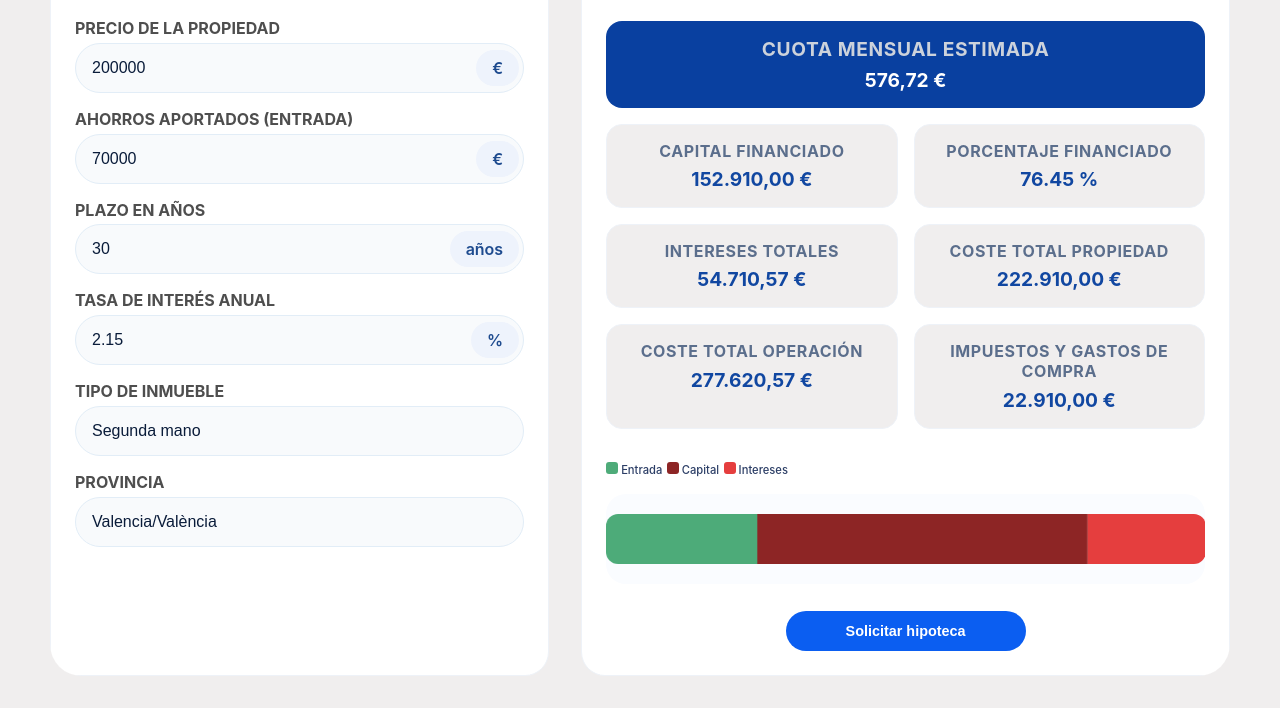
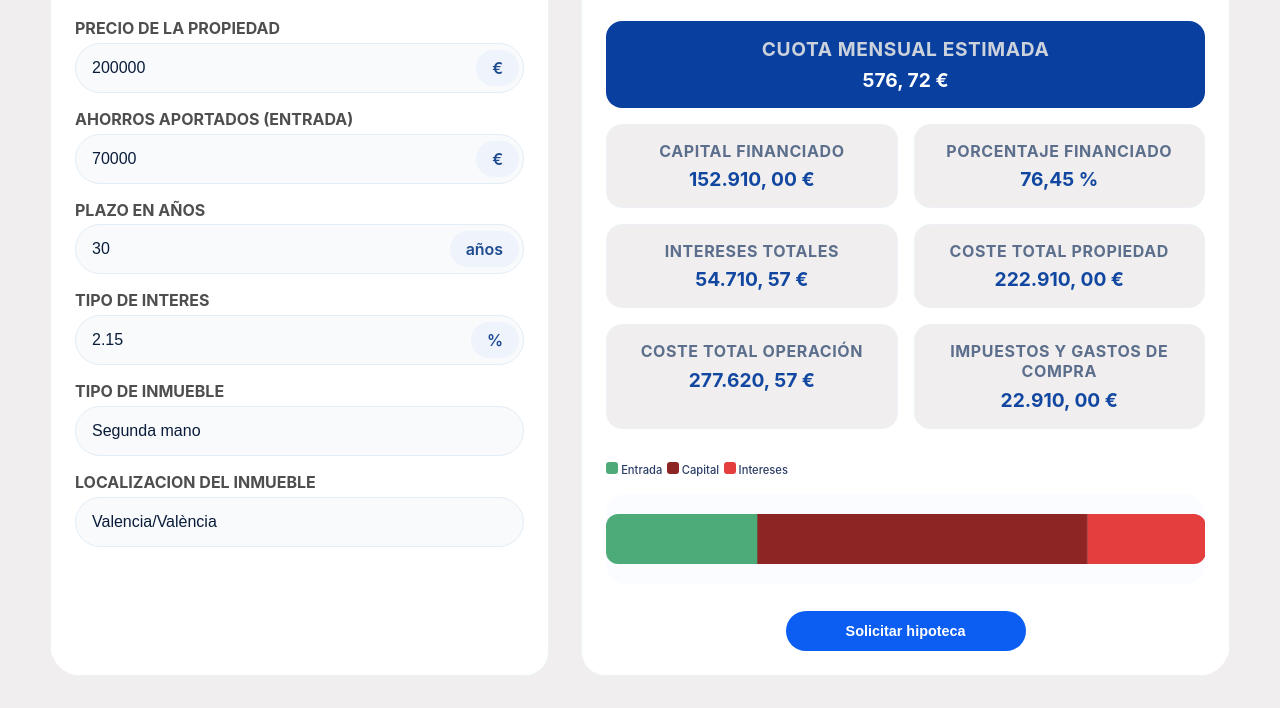
Before and after one commit to Yurei03/Calculadora-Hipotecaria, a website built with Vite: page index.html in a window 1280 px wide. Shown: the part 242-950 px from the top of the page. Built offline with nearby package versions, Linux system fonts and the light colour scheme.

Commit message:
cambios menores, texto/notacion decimal

```diff
--- a/index.html
+++ b/index.html
@@ -41,7 +41,7 @@
         <span class="valor">años</span>
       </div>
 
-      <label class="ColorLabel" for="interestRate">Tasa de interés anual</label>
+      <label class="ColorLabel" for="interestRate">Tipo de interes</label>
       <div class="input">
         <input class="numb" id="interestRate" type="number" value="2.15" step="0.05" min="0" required>
         <span class="valor">%</span>
@@ -56,7 +56,7 @@
       </div>
 
 
-      <label class="ColorLabel" for="region">Provincia</label>
+      <label class="ColorLabel" for="region">Localizacion del inmueble</label>
       <div class="input">
         <select id="region">
           <option value="Albacete">Albacete</option>
--- a/src/index.js
+++ b/src/index.js
@@ -23,7 +23,15 @@ document.addEventListener('DOMContentLoaded', () => {
   let lastEquity = 0, lastPrincipal = 0, lastInterest = 0;
 
   function fmtEUR(v) {
-    return new Intl.NumberFormat('es-ES', { style: 'currency', currency: 'EUR' }).format(Number(v));
+    let num = Number(v);
+
+    if(isNaN(num)) num = 0;
+
+    let [entero, decimal] = num.toFixed(2).split('.');
+    entero = entero.replace(/\B(?=(\d{3})+(?!\d))/g, '.');
+    decimal = decimal || '00';
+
+    return `${entero}, ${decimal} €`;
   }
 
   function safeNumber(input) {
@@ -158,7 +166,7 @@ document.addEventListener('DOMContentLoaded', () => {
     const iW = Math.max(0, w - eW - pW);
     const barHeight = Math.min(50, h * 0.6);
     const barY = (h - barHeight) / 2;
-    const radius = 12; // radio de las esquinas redondeadas
+    const radius = 12;
 
 
     ctx.save();
@@ -221,10 +229,10 @@ document.addEventListener('DOMContentLoaded', () => {
     const totalInterest = Math.max(0, totalPayment - financed);
     const costOperation = costProperty + totalInterest;
 
-    // Actualizar textos
+
     if (resMonthly) resMonthly.textContent = fmtEUR(monthlyPayment.toFixed(2));
     if (resFinanced) resFinanced.textContent = fmtEUR(financed.toFixed(2));
-    if (resPercent) resPercent.textContent = financedPct.toFixed(2) + ' %';
+    if (resPercent) resPercent.textContent = financedPct.toFixed(2).replace('.', ',') + ' %';
     if (resInterest) resInterest.textContent = fmtEUR(totalInterest.toFixed(2));
     if (resPropertyCost) resPropertyCost.textContent = fmtEUR(costProperty.toFixed(2));
     if (resTotalOperation) resTotalOperation.textContent = fmtEUR(costOperation.toFixed(2));
```
